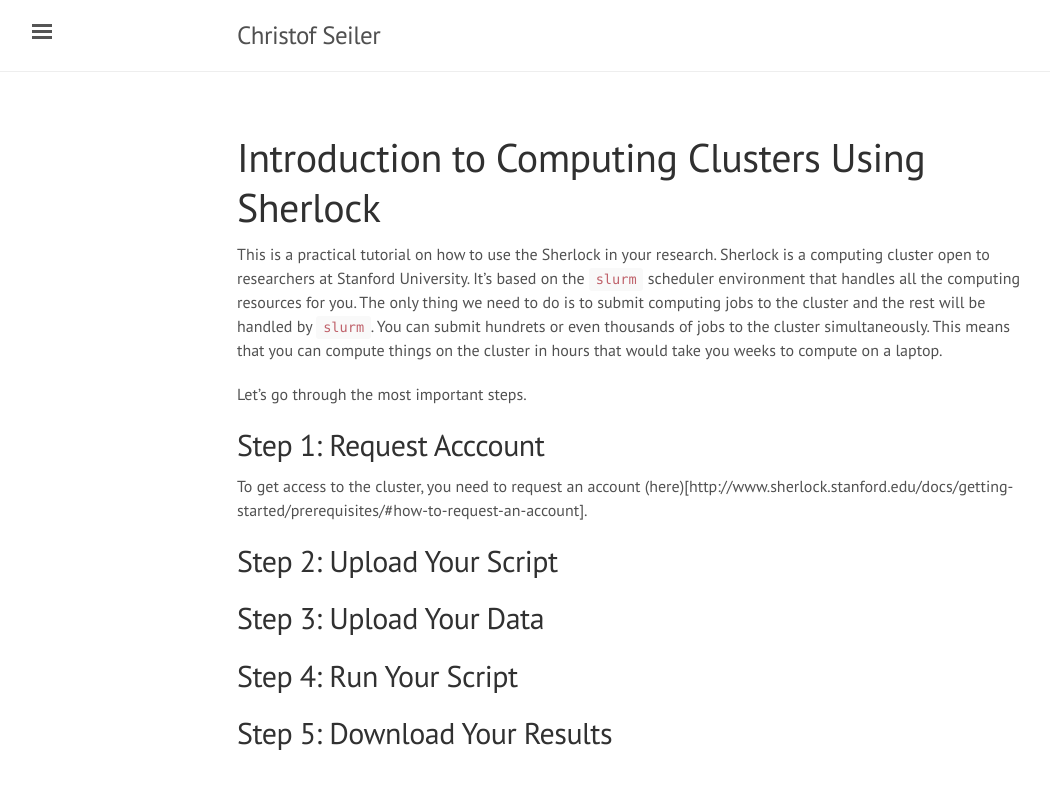
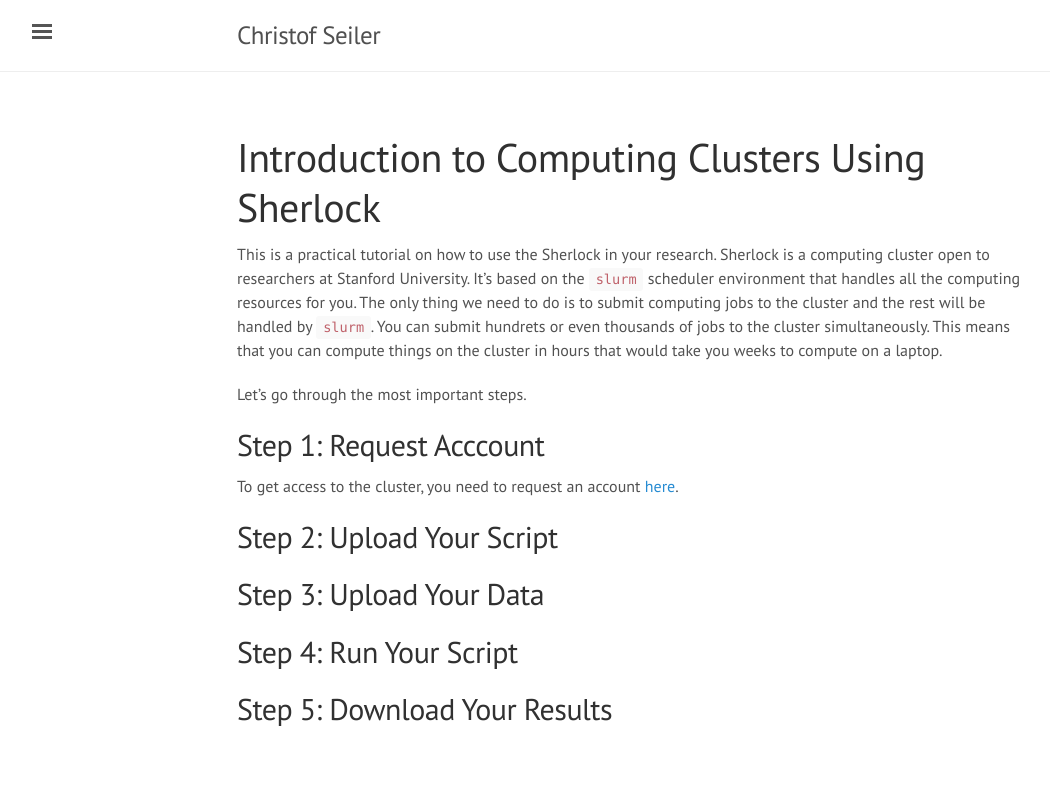
Before and after one commit to ChristofSeiler/ChristofSeiler.github.io, a Jekyll site: the page built from sherlock.md, in a window 1280 px wide. Shown: the top 789 px of the page, without its empty margins (3-1053 px from the left). Built offline with Jekyll 4.4.1, drawn with Linux system fonts in a browser that asks for light colours.

Commit message:
Update sherlock.md

```diff
--- a/sherlock.md
+++ b/sherlock.md
@@ -9,7 +9,7 @@
 
 ## Step 1: Request Acccount
 
-To get access to the cluster, you need to request an account (here)[http://www.sherlock.stanford.edu/docs/getting-started/prerequisites/#how-to-request-an-account].
+To get access to the cluster, you need to request an account [here](http://www.sherlock.stanford.edu/docs/getting-started/prerequisites/#how-to-request-an-account).
 
 ## Step 2: Upload Your Script
 
```
